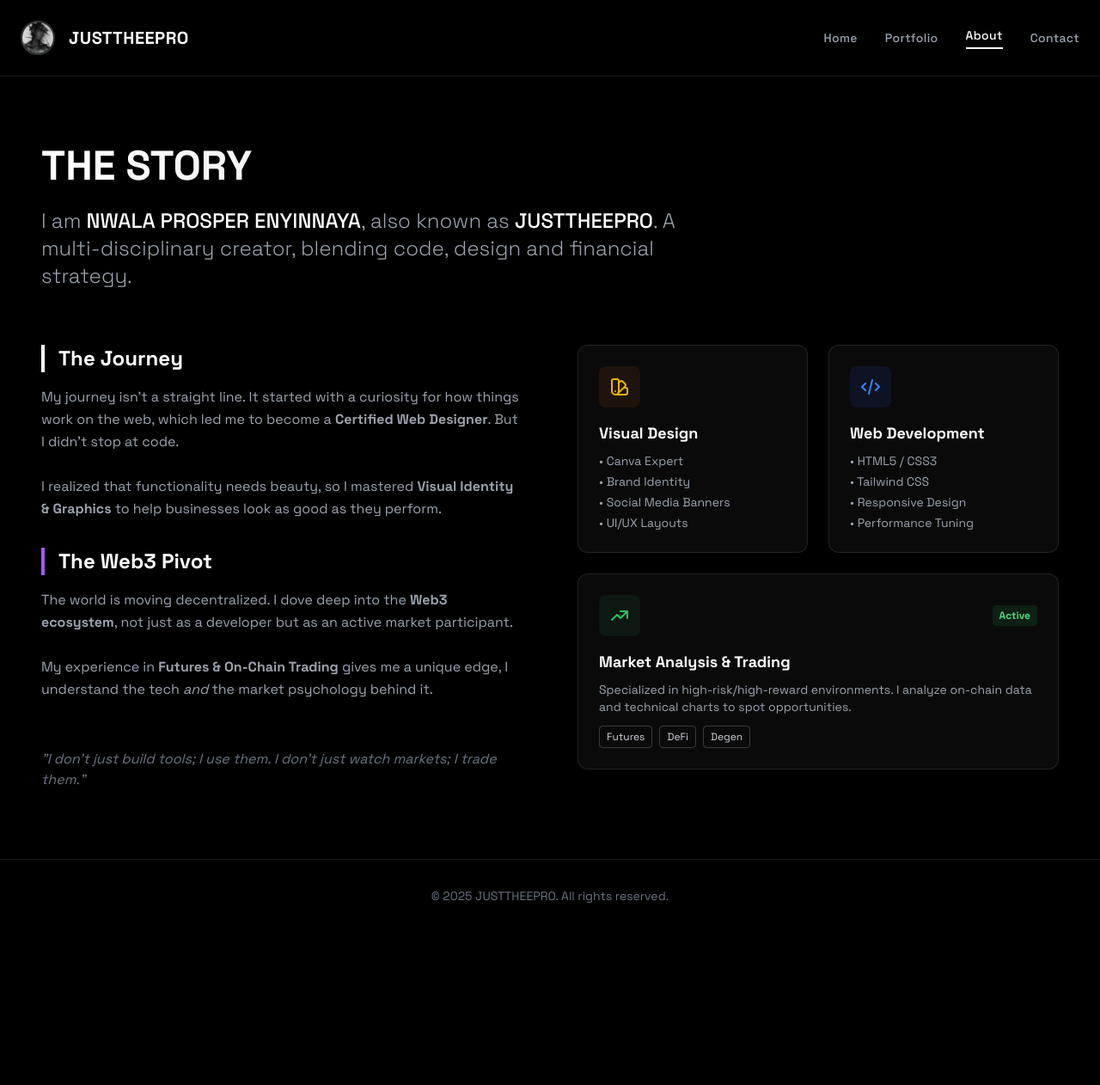
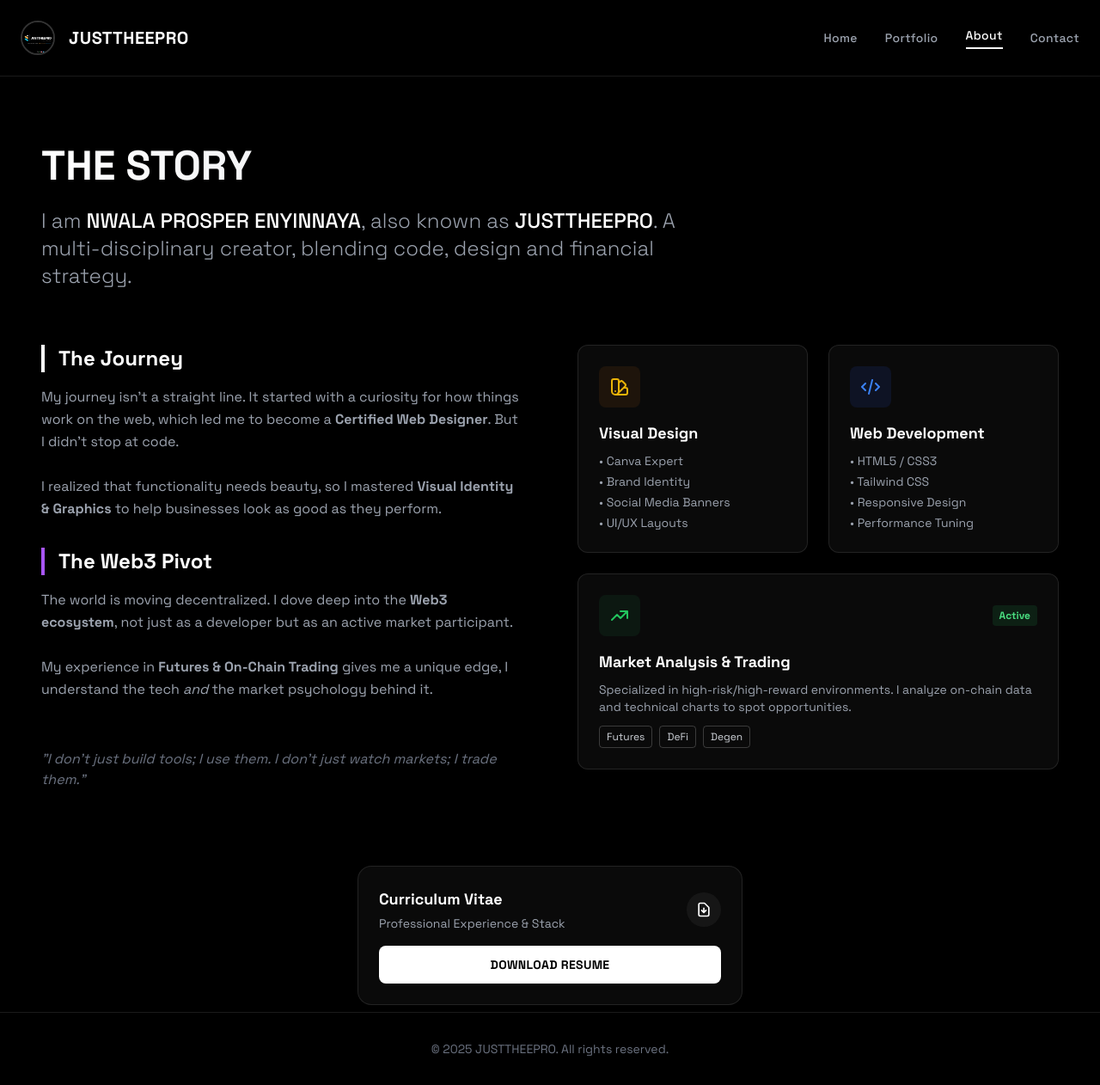
Before and after one commit to Justtheepro/ps-Codes, a plain HTML site: page ps Codes/about.html in a window 1280 px wide. Shown: the whole page at 86% size. Before the commit the page ends 1084 px from the top, so only its background shows below. Drawn offline with nearby package versions, Linux system fonts and the light colour scheme.

Commit message:
Add files via upload

```diff
--- a/ps Codes/about.html
+++ b/ps Codes/about.html
@@ -4,9 +4,9 @@
      <meta charset="UTF-8">
     <meta property="og:title" content="JUSTTHEEPRO | Web Designer & Web3 Expert">
 <meta property="og:description" content="Portfolio of Enyinnaya Nwala Prosper - Certified Web Designer and Creator.">
-<meta property="og:image" content="https://justtheepro.vercel.app/image/mypfp.jpg"> <meta property="og:url" content="https://justtheepro.vercel.app/">
+<meta property="og:image" content="https://justtheepro.vercel.app/image/P pfp.jpg"> <meta property="og:url" content="https://justtheepro.vercel.app/">
     <meta charset="UTF-8">
-    <link rel="icon" type="image/x-icon" href="image/mypfp.jpg">
+    <link rel="icon" type="image/x-icon" href="image/P pfp.jpg">
     <meta name="viewport" content="width=device-width, initial-scale=1.0">
     <title>About - JUSTTHEEPRO</title>
     <script src="https://cdn.tailwindcss.com"></script>
@@ -22,7 +22,7 @@
 
     <nav class="w-full flex justify-between items-center px-6 py-6 bg-black/80 backdrop-blur-md sticky top-0 z-50 border-b border-white/10">
         <a href="index.html" class="flex items-center gap-4 group">
-            <img src="image/mypfp.jpg" alt="JTP" class="w-10 h-10 rounded-full border-2 border-white/20 object-cover group-hover:border-white/60 transition-colors">
+            <img src="image/P pfp.jpg" alt="JTP" class="w-10 h-10 rounded-full border-2 border-white/20 object-cover group-hover:border-white/60 transition-colors">
             <span class="text-xl font-bold tracking-wide text-white group-hover:text-gray-300 transition-colors">JUSTTHEEPRO</span>
         </a>
 
@@ -112,6 +112,7 @@
                 </div>
             </div>
 
+
             <div class="grid grid-cols-1 md:grid-cols-2 gap-6">
 
                 <div class="bg-[#0a0a0a] p-6 rounded-xl border border-white/10 hover:border-yellow-500/50 transition-colors group">
@@ -167,7 +168,30 @@
             </div>
         </div>
 
+
     </main>
+<div class="w-full px-4 my-2">
+    <div class="w-full max-w-md mx-auto bg-[#0a0a0a] border border-white/10 rounded-2xl p-6 hover:border-white/30 transition-all group">
+
+        <div class="flex items-center justify-between mb-4">
+            <div>
+                <h3 class="text-white font-bold text-lg">Curriculum Vitae</h3>
+                <p class="text-gray-400 text-sm mt-1">Professional Experience & Stack</p>
+            </div>
+            <div class="w-10 h-10 bg-white/5 rounded-full flex items-center justify-center text-white group-hover:bg-white group-hover:text-black transition-colors">
+                <svg class="w-5 h-5" fill="none" stroke="currentColor" viewBox="0 0 24 24">
+                    <path stroke-linecap="round" stroke-linejoin="round" stroke-width="2" d="M12 10v6m0 0l-3-3m3 3l3-3m2 8H7a2 2 0 01-2-2V5a2 2 0 012-2h5.586a1 1 0 01.707.293l5.414 5.414a1 1 0 01.293.707V19a2 2 0 01-2 2z"></path>
+                </svg>
+            </div>
+        </div>
+
+        <a href="resume.pdf" target="_blank" class="block w-full bg-white text-black font-bold text-center py-3 rounded-lg hover:bg-gray-200 transition-colors uppercase tracking-wide text-sm">
+            Download Resume
+        </a>
+
+    </div>
+</div>
+
 
     <footer class="mt-auto py-8 text-center border-t border-white/10 text-gray-500 text-sm">
         &copy; 2025 JUSTTHEEPRO. All rights reserved.
```
Also changed, not shown: ps Codes/contact.html (+16 -3 lines), ps Codes/index.html (+3 -3 lines), ps Codes/portfolio.html (+8 -5 lines), ps Codes/image/P pfp.jpg (added), 2 other files.
